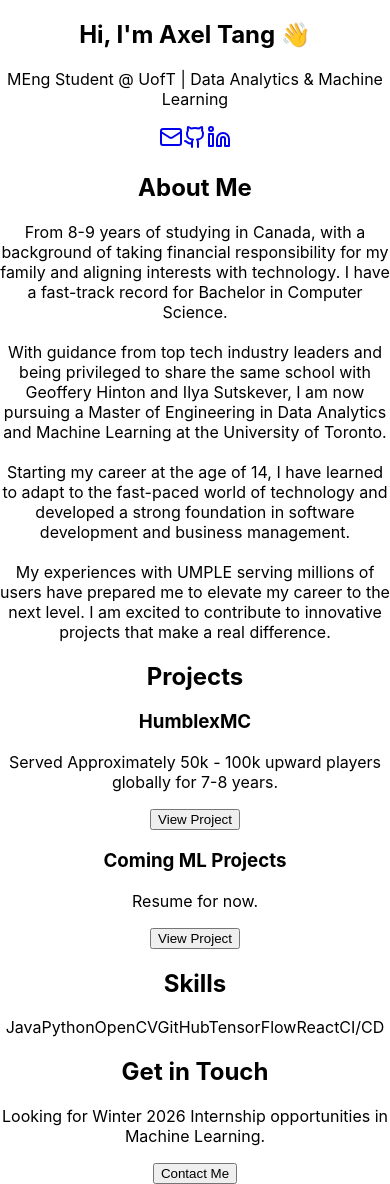
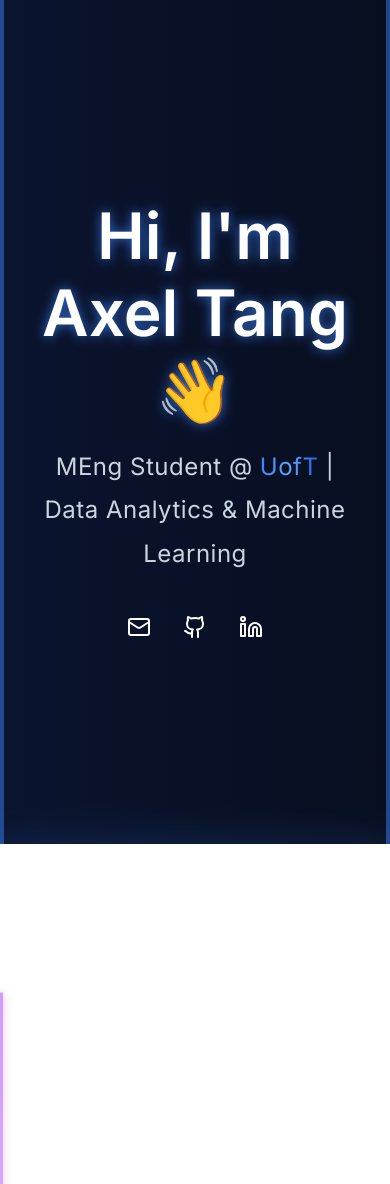
Before and after one commit to AxelTWC/axeltwc.github.io, a React (Create React App) app in the folder my-app/: page / in a window 390 px wide. After the commit the page ends 844 px from the top, so only its background shows below. Built offline with nearby package versions, Linux system fonts and the light colour scheme.

Commit message:
Vibe Coded

```diff
--- a/my-app/public/index.html
+++ b/my-app/public/index.html
@@ -3,6 +3,8 @@
   <head>
     <meta charset="utf-8" />
     <link rel="icon" href="%PUBLIC_URL%/favicon.ico" />
+    <!-- Google Fonts -->
+    <link href="https://fonts.googleapis.com/css2?family=Inter:wght@400;600&family=Orbitron:wght@700&display=swap" rel="stylesheet">
     <meta name="viewport" content="width=device-width, initial-scale=1" />
     <meta name="theme-color" content="#000000" />
     <meta
--- a/my-app/src/App.css
+++ b/my-app/src/App.css
@@ -1,38 +1,251 @@
-.App {
+/* Global Styles */
+* {
+  box-sizing: border-box;
+  margin: 0;
+  padding: 0;
+}
+
+html, body, #root, .app {
+  height: 100%;
+  font-family: 'Inter', sans-serif; /* Paragraphs */
+  color: white;
+  background: linear-gradient(270deg, #0f172a, #1e3a8a, #0f172a, #1e40af);
+  background-size: 800% 800%;
+  animation: holoBackground 20s ease infinite;
+  overflow-x: hidden;
   text-align: center;
 }
 
-.App-logo {
-  height: 40vmin;
-  pointer-events: none;
+/* Background Animation */
+@keyframes holoBackground {
+  0% { background-position: 0% 50%; }
+  50% { background-position: 100% 50%; }
+  100% { background-position: 0% 50%; }
 }
 
-@media (prefers-reduced-motion: no-preference) {
-  .App-logo {
-    animation: App-logo-spin infinite 20s linear;
-  }
+/* Floating Shapes */
+.floating-shapes {
+  position: fixed;
+  width: 100%;
+  height: 100%;
+  top: 0; left: 0;
+  pointer-events: none;
+  z-index: -1;
+}
+.shape {
+  position: absolute;
+  width: 40px; height: 40px;
+  border: 2px solid rgba(59,130,246,0.5);
+  border-radius: 50%;
+  opacity: 0.6;
+  mix-blend-mode: screen;
+  top: 50%; left: 50%;
 }
 
-.App-header {
-  background-color: #282c34;
-  min-height: 100vh;
+/* Headings */
+h1, h2, h3 {
+  font-family: 'Orbitron', sans-serif; /* Futuristic display font */
+  text-shadow: 0 0 12px rgba(59,130,246,0.8);
+}
+h1 { font-size: 4rem; margin-bottom: 1rem; }
+h2 { font-size: 3rem; margin-bottom: 2rem; }
+h3 { font-size: 1.75rem; margin-bottom: 1rem; }
+
+/* Paragraphs */
+p {
+  font-family: 'Inter', sans-serif; /* Readable body font */
+  font-size: 1.25rem;
+  line-height: 1.8;
+  color: #cbd5e1;
+  margin-bottom: 1.5rem;
+  letter-spacing: 0.5px;
+  text-shadow: 0 0 4px rgba(59,130,246,0.3);
+}
+
+/* Highlighted Keywords */
+.highlight {
+  color: #3b82f6;
+  font-weight: 600;
+  text-shadow: 0 0 8px #3b82f6, 0 0 16px #3b82f6;
+}
+
+/* Hero Section */
+.hero-section {
   display: flex;
   flex-direction: column;
   align-items: center;
   justify-content: center;
-  font-size: calc(10px + 2vmin);
-  color: white;
+  height: 100vh;
+  font-family: 'Orbitron', sans-serif; /* Normal font for paragraph & socials */
+  text-align: center;
 }
 
-.App-link {
-  color: #61dafb;
+/* Hero Title retains Orbitron */
+.hero-section h1 {
+  font-family: 'Inter', sans-serif; /* Futuristic display font */
+  font-size: 4rem;
+  margin-bottom: 1rem;
+  color: #ffffff;
+  text-shadow: 0 0 12px rgba(59,130,246,0.8); /* optional glow for cinematic effect */
 }
 
-@keyframes App-logo-spin {
-  from {
-    transform: rotate(0deg);
-  }
-  to {
-    transform: rotate(360deg);
-  }
+/* Hero paragraph */
+.hero-section p {
+  font-size: 1.5rem;
+  color: #cbd5e1;
+  margin-bottom: 2rem;
+  text-shadow: none; /* clean, readable */
 }
+
+/* Social icons */
+.hero-socials a {
+  margin: 0 1rem;
+  font-size: 2rem;
+  color: white;
+  transition: 0.3s;
+}
+.hero-socials a:hover { color: #3b82f6; }
+
+/* Sections */
+section {
+  padding: 6rem 2rem;
+  width: 100%;
+  margin: 0 auto;
+  border-left: 4px solid rgba(59,130,246,0.5);
+  border-right: 4px solid rgba(59,130,246,0.5);
+  border-radius: 0;
+  background: rgba(0,0,0,0.6);
+  box-shadow: 0 0 40px rgba(59,130,246,0.2);
+  text-align: center;
+}
+/* section::after {
+  content: '';
+  display: block;
+  width: 80%;
+  height: 2px;
+  margin: 2rem auto 0 auto;
+  background: linear-gradient(90deg, rgba(59,130,246,0) 0%, rgba(59,130,246,0.8) 50%, rgba(59,130,246,0) 100%);
+  box-shadow: 0 0 12px rgba(59,130,246,0.7);
+} */
+
+/* Projects */
+.projects-list {
+  display: flex;
+  flex-direction: column;
+  gap: 2rem;
+  align-items: center;
+}
+.project-item {
+  background: rgba(30,58,138,0.2);
+  padding: 2rem;
+  width: 100%;
+  max-width: 600px;
+  transition: transform 0.3s;
+}
+.project-item:hover {
+  transform: translateY(-4px);
+  box-shadow: 0 0 20px rgba(59,130,246,0.8);
+}
+.project-item button {
+  background-color: #2563eb;
+  border: none;
+  color: white;
+  padding: 0.75rem 1.5rem;
+  border-radius: 0.5rem;
+  font-weight: 600;
+  cursor: pointer;
+  transition: all 0.3s;
+}
+.project-item button:hover {
+  background-color: #3b82f6;
+  box-shadow: 0 0 12px rgba(59,130,246,0.8);
+}
+
+/* Skills */
+.skills-list {
+  display: flex;
+  flex-wrap: wrap;
+  justify-content: center;
+  gap: 1rem;
+}
+.skill {
+  background: #1e3a8a;
+  padding: 0.5rem 1rem;
+  border-radius: 0.25rem;
+  border: 1px solid #3b82f6;
+  box-shadow: 0 0 8px rgba(59,130,246,0.6);
+  font-weight: 600;
+}
+.skill:hover {
+  transform: translateY(-2px);
+  box-shadow: 0 0 15px rgba(59,130,246,0.9);
+}
+
+/* Contact */
+.contact-section p { margin-bottom: 2rem; }
+.contact-button {
+  background-color: #2563eb;
+  border: none;
+  color: white;
+  padding: 1rem 2rem;
+  font-size: 1.25rem;
+  font-weight: 600;
+  border-radius: 0.5rem;
+  cursor: pointer;
+  box-shadow: 0 0 20px rgba(59,130,246,0.9);
+  transition: all 0.3s;
+}
+.contact-button:hover {
+  background-color: #3b82f6;
+  box-shadow: 0 0 25px rgba(59,130,246,1);
+}
+
+/* Floating ML Nodes */
+.ml-floating-nodes { position: fixed; width: 100%; height: 100%; top:0; left:0; pointer-events: none; z-index: -2; }
+.ml-node {
+  width: 14px;
+  height: 14px;
+  background: rgba(0, 255, 247, 0.8); /* neon cyan */
+  box-shadow: 0 0 15px rgba(0, 255, 247, 0.9);
+  border-radius: 50%;
+  position: absolute;
+  animation: floatNode 6s ease-in-out infinite alternate;
+}
+
+@keyframes floatNode { 0% { transform: translateY(0); } 100% { transform: translateY(-30px); } }
+
+/* Data Stream Lines */
+.data-streams { position: fixed; width: 100%; height: 100%; top:0; left:0; pointer-events: none; z-index:-3; }
+.data-line {
+  width: 3px;
+  height: 180%;
+  background: linear-gradient(to bottom, rgba(183,85,255,0.6), rgba(183,85,255,0)); /* electric purple */
+  box-shadow: 0 0 10px rgba(183,85,255,0.5);
+  animation: moveLine 3s linear infinite;
+}
+@keyframes moveLine { 0% { transform: translateY(-100%); } 100% { transform: translateY(100%); } }
+
+/* Gradient Text Animation */
+.gradient-text {
+  background: linear-gradient(90deg, #3b82f6, #60a5fa, #2563eb);
+  -webkit-background-clip: text;
+  -webkit-text-fill-color: transparent;
+  animation: gradientShift 3s ease infinite;
+}
+@keyframes gradientShift {
+  0% { background-position: 0% 50%; }
+  50% { background-position: 100% 50%; }
+  100% { background-position: 0% 50%; }
+}
+
+/* Pulsing Skill Dots */
+.skill::after {
+  content: '';
+  display: inline-block;
+  width: 6px; height: 6px;
+  background: #60a5fa;
+  border-radius: 50%;
+  margin-left: 6px;
+  animation: pulse 1.5s infinite;
+}
+@keyframes pulse { 0%, 100% { transform: scale(0.8); opacity: 0.7; } 50% { transform: scale(1.2); opacity: 1; } }
--- a/my-app/src/App.js
+++ b/my-app/src/App.js
@@ -1,102 +1,108 @@
-import React from 'react';
-import './App.css';
-import { motion } from 'framer-motion';
-import { Github, Linkedin, Mail } from 'lucide-react';
+import React, { useEffect, useState } from "react";
+import "./App.css";
+import { Mail, Github, Linkedin } from "lucide-react";
+import { motion } from "framer-motion";
 
 function App() {
+  const [scrollY, setScrollY] = useState(0);
+  const [mousePos, setMousePos] = useState({ x: 0, y: 0 });
+
+  useEffect(() => {
+    const handleScroll = () => setScrollY(window.scrollY);
+    const handleMouse = (e) => setMousePos({ x: e.clientX, y: e.clientY });
+    window.addEventListener("scroll", handleScroll);
+    window.addEventListener("mousemove", handleMouse);
+    return () => {
+      window.removeEventListener("scroll", handleScroll);
+      window.removeEventListener("mousemove", handleMouse);
+    };
+  }, []);
+
   const projects = [
-    {
-      title: 'HumblexMC',
-      description: 'Served Approximately 50k - 100k upward players globally for 7-8 years.',
-      link: 'https://humblex.net',
-    },
-    {
-      title: 'Coming ML Projects',
-      description: 'Resume for now.',
-      link: 'https://axeltwc.github.io/AxelTang-Resume.pdf',
-    },
+    { title: "HumblexMC", description: "Served 50k-100k players globally for 7-8 years.", link: "https://humblex.net" },
+    { title: "Coming ML Projects", description: "Resume for now.", link: "https://axeltwc.github.io/AxelTang-Resume.pdf" },
+    { title: "UMPLE", description: "Under Professor for his software teaching OOP concepts to millions of NA students.", link: "https://github.com/umple/umple/issues?q=involves%3AAxelTWC+sort%3Acreated-asc+" },
   ];
 
-  const skills = ['Java', 'Python', 'OpenCV', 'GitHub', 'TensorFlow', 'React', 'CI/CD'];
+  const skills = ["Java", "Python", "OpenCV", "GitHub","CI/CD"];
 
   return (
-    <div className="App min-h-screen bg-gradient-to-b from-black via-blue-950 to-black text-white font-sans">
+    <div className="app">
+      {/* Floating ML Nodes */}
+      <div className="ml-floating-nodes">
+        {Array.from({ length: 15 }).map((_, i) => (
+          <div
+            key={i}
+            className="ml-node"
+            style={{
+              left: `${Math.random() * 100}%`,
+              top: `${Math.random() * 100}%`,
+              animationDelay: `${Math.random() * 5}s`,
+              transform: `translate(${mousePos.x * 0.002 * i}px, ${scrollY * 0.01 * i}px)`
+            }}
+          />
+        ))}
+      </div>
+
+      {/* Data Stream Lines */}
+      <div className="data-streams">
+        {Array.from({ length: 6 }).map((_, i) => (
+          <div key={i} className="data-line" style={{ left: `${i * 15 + 5}%`, animationDelay: `${i * 0.5}s` }}></div>
+        ))}
+      </div>
 
       {/* Hero Section */}
-      <section className="flex flex-col items-center justify-center h-screen text-center bg-gradient-to-b from-blue-900 via-black to-blue-950 px-6">
-        <motion.h1
-          className="text-6xl font-extrabold mb-4 text-white drop-shadow-[0_0_20px_rgba(59,130,246,0.8)]"
-          initial={{ opacity: 0, y: -30 }}
-          animate={{ opacity: 1, y: 0 }}
-        >
+      <motion.section className="hero-section" initial={{ opacity: 0 }} animate={{ opacity: 1 }} transition={{ duration: 1.2 }}>
+        <motion.h1 initial={{ opacity: 0, x: -100 }} animate={{ opacity: 1, x: 0 }} transition={{ duration: 1.5, delay: 0.2 }}>
           Hi, I'm Axel Tang 👋
         </motion.h1>
-        <motion.p
-          className="text-xl text-gray-200 max-w-2xl mb-6 drop-shadow-[0_0_10px_rgba(59,130,246,0.5)]"
-          initial={{ opacity: 0, y: 20 }}
-          animate={{ opacity: 1, y: 0 }}
-        >
-          MEng Student @ UofT | Data Analytics & Machine Learning
+        <motion.p initial={{ opacity: 0, x: 100 }} animate={{ opacity: 1, x: 0 }} transition={{ duration: 1.5, delay: 0.5 }}>
+          MEng Student @ <span className="gradient-text">UofT</span> | Data Analytics & Machine Learning
         </motion.p>
-        <div className="flex gap-6 text-white text-2xl">
-          <a href="mailto:axeltang@gmail.com" className="hover:text-blue-400 transition"><Mail /></a>
-          <a href="https://github.com/yourusername" className="hover:text-blue-400 transition"><Github /></a>
-          <a href="https://linkedin.com/in/yourusername" className="hover:text-blue-400 transition"><Linkedin /></a>
-        </div>
-      </section>
+        <motion.div className="hero-socials" initial={{ opacity: 0 }} animate={{ opacity: 1 }} transition={{ duration: 1, delay: 1 }}>
+          <a href="mailto:axel.tang@mail.utoronto.ca"><Mail /></a>
+          <a href="https://github.com/axeltwc"><Github /></a>
+          <a href="https://www.linkedin.com/in/axel-tang-2b22572b6/"><Linkedin /></a>
+        </motion.div>
+      </motion.section>
 
       {/* About Section */}
-      <section className="px-6 py-20 max-w-5xl mx-auto bg-gradient-to-r from-black via-blue-900 to-black rounded-3xl shadow-xl my-12">
-        <h2 className="text-4xl font-bold mb-6 text-white drop-shadow-[0_0_12px_rgba(59,130,246,0.8)]">About Me</h2>
-        <p className="text-gray-200 leading-relaxed text-lg space-y-4">
-          From 8-9 years of studying in Canada, with a background of taking financial responsibility for my family and aligning interests with technology. I have a fast-track record for Bachelor in Computer Science.<br /><br />
-          With guidance from top tech industry leaders and being privileged to share the same school with Geoffery Hinton and Ilya Sutskever, I am now pursuing a Master of Engineering in Data Analytics and Machine Learning at the University of Toronto.<br /><br />
-          Starting my career at the age of 14, I have learned to adapt to the fast-paced world of technology and developed a strong foundation in software development and business management.<br /><br />
-          My experiences with UMPLE serving millions of users have prepared me to elevate my career to the next level. I am excited to contribute to innovative projects that make a real difference.
-        </p>
-      </section>
+      <motion.section className="about-section" initial={{ opacity: 0, y: 50 }} whileInView={{ opacity: 1, y: 0 }} viewport={{ once: true }}>
+        <h2>About Me</h2>
+        <p>From <span className="highlight gradient-text">8-9 years of studying in Canada</span>, I’ve taken financial responsibility for my family while pursuing my passion for technology.</p>
+        <p>Starting my career at 14, I developed a strong foundation in <span className="highlight gradient-text">Software Engineering</span> and <span className="highlight gradient-text">Business Management</span>.</p>
+        <p>I fast-tracked my <span className="highlight gradient-text">Bachelor in Computer Science</span> and am now pursuing <span className="highlight gradient-text">Master of Engineering</span> in Data Analytics and Machine Learning at the <span className="highlight gradient-text">University of Toronto</span>.</p>
+        <p>Experience with <span className="highlight gradient-text">UMPLE</span> prepared me to tackle large-scale projects and innovate in tech.</p>
+      </motion.section>
 
       {/* Projects Section */}
-      <section className="px-6 py-20 bg-gradient-to-b from-black via-blue-950 to-black rounded-3xl shadow-xl my-12">
-        <h2 className="text-4xl font-bold mb-12 text-center text-white drop-shadow-[0_0_12px_rgba(59,130,246,0.8)]">Projects</h2>
-        <div className="grid md:grid-cols-2 lg:grid-cols-3 gap-8">
+      <motion.section className="projects-section" initial={{ opacity: 0, y: 50 }} whileInView={{ opacity: 1, y: 0 }} viewport={{ once: true }}>
+        <h2>Projects</h2>
+        <div className="projects-list">
           {projects.map((p, i) => (
-            <motion.div
-              key={i}
-              whileHover={{ scale: 1.05, y: -5 }}
-              className="bg-gradient-to-br from-blue-900 to-blue-800 p-6 rounded-3xl shadow-2xl border border-blue-700 hover:shadow-[0_0_25px_rgba(59,130,246,0.8)] transition-all duration-300"
-            >
-              <h3 className="text-2xl font-bold mb-3 text-white drop-shadow-[0_0_8px_rgba(59,130,246,0.7)]">{p.title}</h3>
-              <p className="text-gray-300 mb-5">{p.description}</p>
-              <a href={p.link} target="_blank" rel="noopener noreferrer">
-                <button className="bg-blue-700 hover:bg-blue-600 text-white px-6 py-2 rounded-xl shadow-[0_0_15px_rgba(59,130,246,0.8)] font-semibold transition">View Project</button>
-              </a>
+            <motion.div key={i} className="project-item" whileHover={{ scale: 1.05 }}>
+              <h3>{p.title}</h3>
+              <p>{p.description}</p>
+              <a href={p.link} target="_blank" rel="noopener noreferrer"><button>View Project</button></a>
             </motion.div>
           ))}
         </div>
-      </section>
+      </motion.section>
 
       {/* Skills Section */}
-      <section className="px-6 py-20 max-w-5xl mx-auto bg-gradient-to-r from-black via-blue-900 to-black rounded-3xl shadow-xl my-12">
-        <h2 className="text-4xl font-bold mb-8 text-white drop-shadow-[0_0_12px_rgba(59,130,246,0.8)]">Skills</h2>
-        <div className="flex flex-wrap gap-4">
-          {skills.map(skill => (
-            <span key={skill} className="px-5 py-2 bg-blue-800 rounded-full text-white font-medium border border-blue-700 shadow-[0_0_12px_rgba(59,130,246,0.6)] text-lg">{skill}</span>
-          ))}
+      <motion.section className="skills-section" initial={{ opacity: 0, y: 50 }} whileInView={{ opacity: 1, y: 0 }} viewport={{ once: true }}>
+        <h2>Skills</h2>
+        <div className="skills-list">
+          {skills.map((skill) => <span key={skill} className="skill">{skill}</span>)}
         </div>
-      </section>
+      </motion.section>
 
       {/* Contact Section */}
-      <section className="px-6 py-20 text-center bg-gradient-to-t from-black via-blue-950 to-black rounded-3xl shadow-xl my-12">
-        <h2 className="text-4xl font-bold mb-6 text-white drop-shadow-[0_0_12px_rgba(59,130,246,0.8)]">Get in Touch</h2>
-        <p className="text-gray-200 mb-8 text-lg">
-          Looking for Winter 2026 Internship opportunities in Machine Learning.
-        </p>
-        <a href="mailto:axeltang@gmail.com">
-          <button className="bg-blue-700 hover:bg-blue-600 text-white px-8 py-3 rounded-2xl shadow-[0_0_20px_rgba(59,130,246,0.9)] text-xl font-semibold transition-all">Contact Me</button>
-        </a>
-      </section>
-
+      <motion.section className="contact-section" initial={{ opacity: 0, y: 50 }} whileInView={{ opacity: 1, y: 0 }} viewport={{ once: true }}>
+        <h2>Get in Touch</h2>
+        <p>Looking for Winter 2026 Internship opportunities in Machine Learning.</p>
+        <a href="mailto:axeltang@gmail.com"><button className="contact-button">Contact Me</button></a>
+      </motion.section>
     </div>
   );
 }
```
